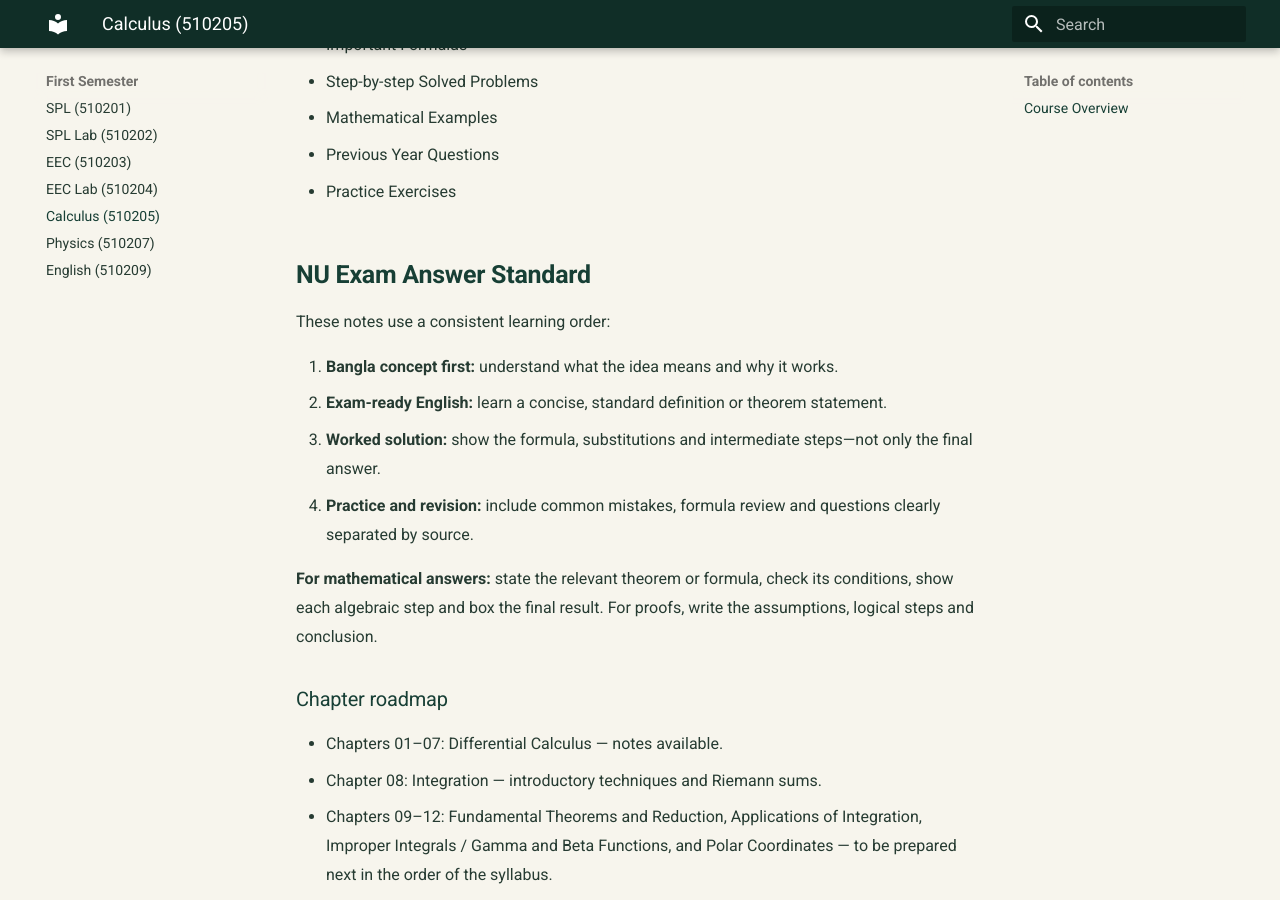
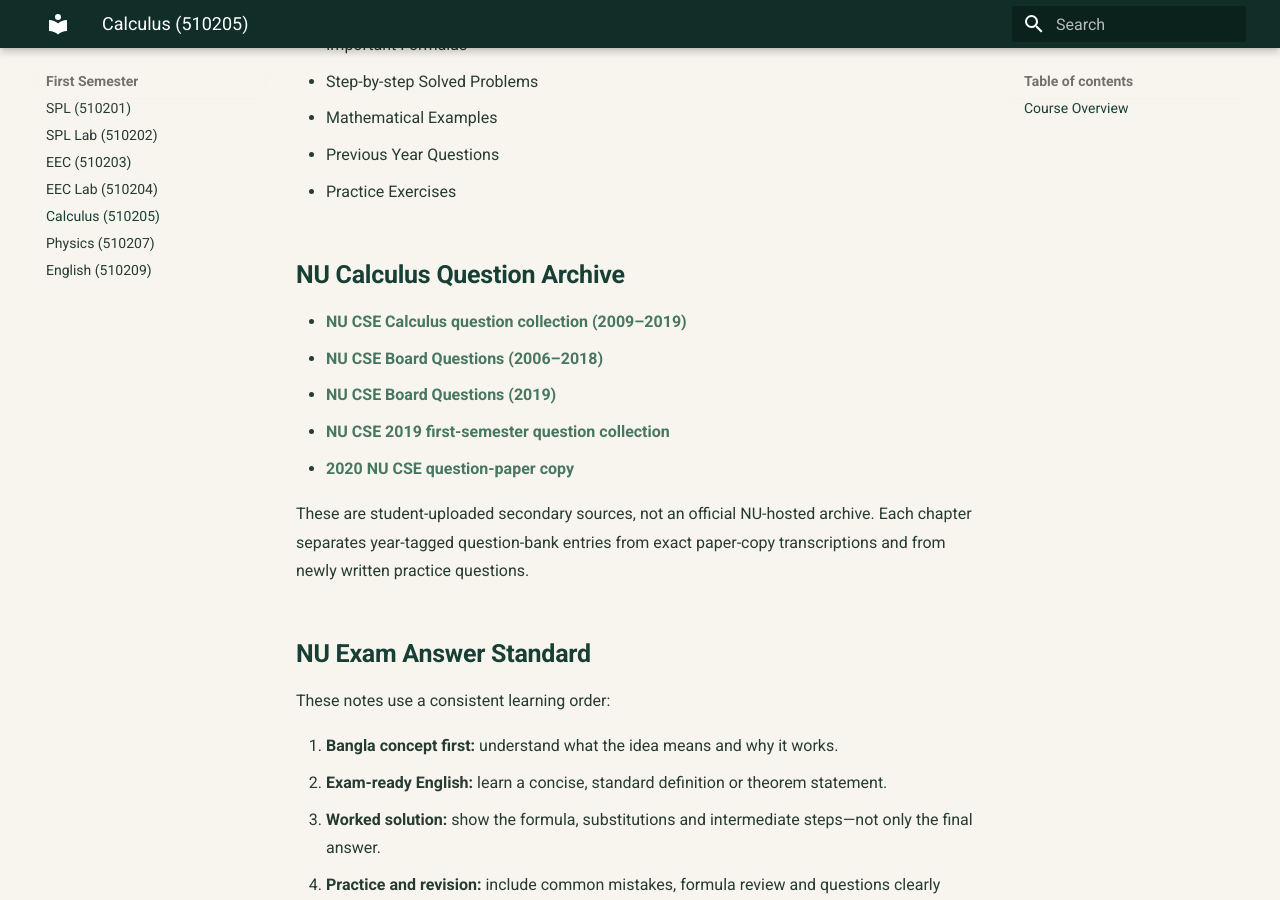
Before and after one commit to taimiyatahsin0-png/nu-cse-notes-store, an MkDocs documentation site: the page built from docs/subjects/cal/index.md, in a window 1280 px wide and 900 px high, scrolled down 4376 px. Built offline with MkDocs 1.6.1 and Material for MkDocs 9.7.7, drawn with Linux system fonts in a browser that asks for light colours.

Commit message:
Add central Calculus NU question archive links

```diff
--- a/docs/subjects/cal/index.md
+++ b/docs/subjects/cal/index.md
@@ -125,6 +125,16 @@ This course covers the fundamental concepts of Differential Calculus and Integra
 - Practice Exercises
 
 
+## NU Calculus Question Archive
+
+- [NU CSE Calculus question collection (2009–2019)](https://www.scribd.com/document/947202575/NU-CSE-1st-Semester-Calculus)
+- [NU CSE Board Questions (2006–2018)](https://drive.google.com/file/d/1Lodp-nv8jOXRU7SvriRGqNYamqGUIzvM/view?usp=sharing)
+- [NU CSE Board Questions (2019)](https://drive.google.com/file/d/1QZpZoqjEJS5aYXNjSYdwW5bXy66aPi9-/view?usp=sharing)
+- [NU CSE 2019 first-semester question collection](https://www.scribd.com/document/948206995/NU-CSE-1st-Semester-Questions-2019)
+- [2020 NU CSE question-paper copy](https://www.scribd.com/document/600047603/2020-NU-Question)
+
+These are student-uploaded secondary sources, not an official NU-hosted archive. Each chapter separates year-tagged question-bank entries from exact paper-copy transcriptions and from newly written practice questions.
+
 ## NU Exam Answer Standard
 
 These notes use a consistent learning order:
```
